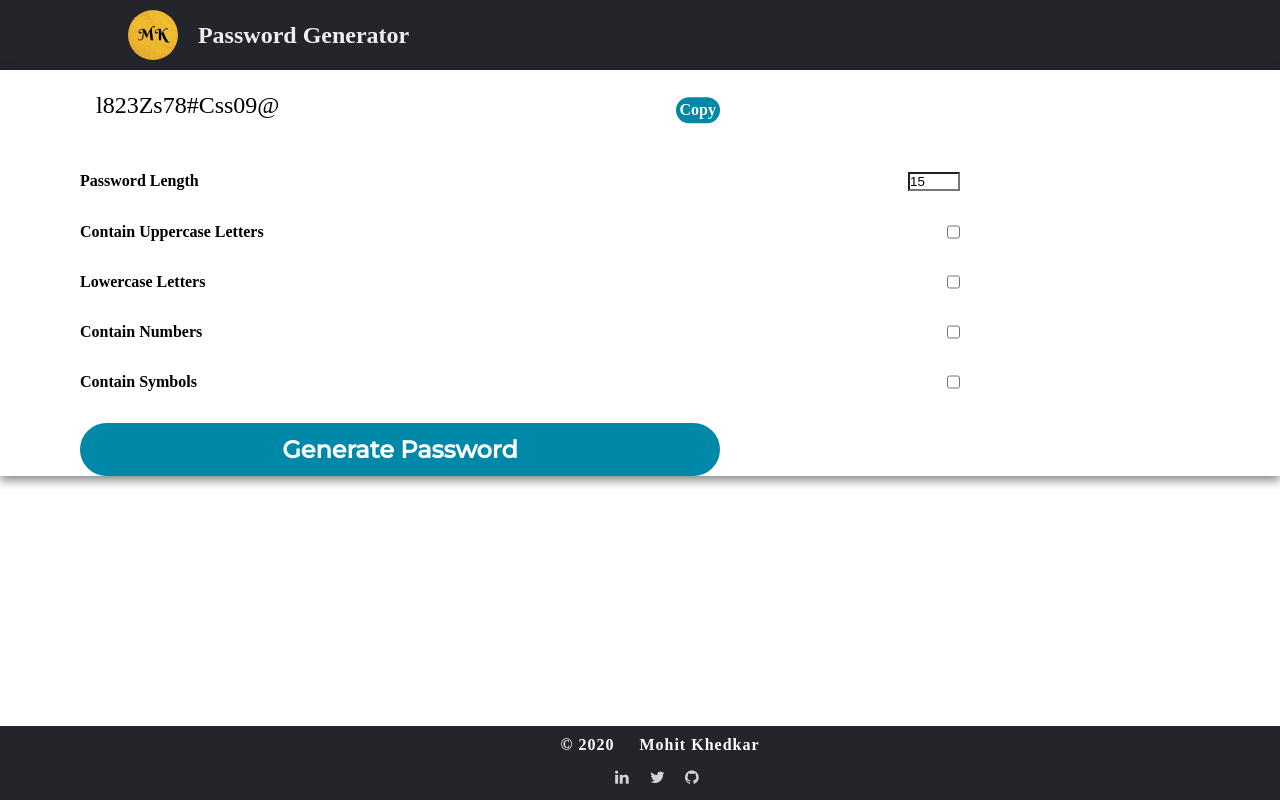
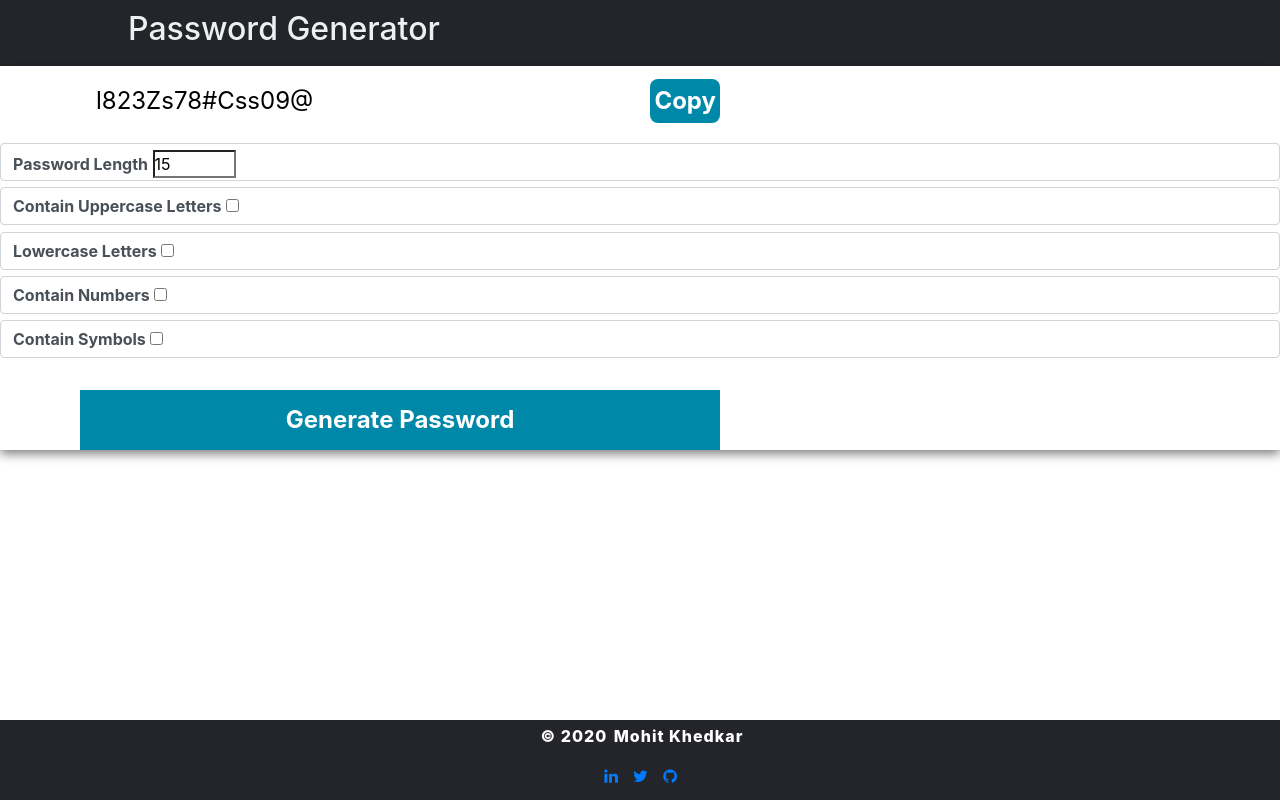
Before and after one commit to mohitkhedkar/vanilla-javascript-mini-projects, a plain HTML site: page Password-Generator/index.html in a window 1280 px wide. Drawn offline with nearby package versions, Linux system fonts and the light colour scheme.

Commit message:
Password Generator update

```diff
--- a/Password-Generator/index.html
+++ b/Password-Generator/index.html
@@ -6,10 +6,10 @@
     <title>Password Generator</title>
     <link rel="stylesheet" href="style.css">
     <link rel="stylesheet" href="https://stackpath.bootstrapcdn.com/font-awesome/4.7.0/css/font-awesome.min.css">
+    <link rel="stylesheet" href="https://stackpath.bootstrapcdn.com/bootstrap/4.5.2/css/bootstrap.min.css" integrity="sha384-JcKb8q3iqJ61gNV9KGb8thSsNjpSL0n8PARn9HuZOnIxN0hoP+VmmDGMN5t9UJ0Z" crossorigin="anonymous">
 </head>
 <body>
     <header>
-        <img class="logo" src="image/logo.jpeg" alt="logo" >
         <h2>Password Generator </h2>
 
     </header>
--- a/Password-Generator/style.css
+++ b/Password-Generator/style.css
@@ -47,13 +47,13 @@ button{
     background-color: rgba(0, 136, 169, 1);
     border: none;
     border-radius: 50px;
-    cursor: pointer;
-    transition: all 0.3s ease 0s;
+    /* cursor: pointer; */
+    /* transition: all 0.3s ease 0s; */
 }
 
 button:hover{
-    color: #444444;
-    background-color: rgba(255, 255, 255, 0.8);
+    color: #ffffff;
+    background-color: rgb(0, 0, 0);
 }
 
 /* main Section Styling */
@@ -85,15 +85,17 @@ button:hover{
     font-weight: bold;
     padding: 0.25rem;
     position: absolute;
+    border-radius: 8px;
     right: 0;
-    transform: translate(0, 20%);
-    transition: opacity 0.2s ease, transform 0.2s ease;
+    /* transform: translate(0, 20%); */
     opacity: 50;
 }
 
 .pw:hover button {
     opacity: 10;
-    transform: translate(0, 0%);
+    border: 2px solid #008CBA;
+    color: aqua;
+    background-color: white;
 }
 
 .pw-body {
@@ -105,10 +107,10 @@ button:hover{
     color: rgb(0, 0, 0);
     display: flex;
     justify-content: space-between;
-    margin-top: 2rem;
-    margin-left: 5rem;
-    margin-right: 20rem;
+    margin-top: 0.5%;
+
 }
+
 .len{
     color: #fff;
     background-color: #ffffff;
@@ -118,7 +120,6 @@ button:hover{
 .generate {
     border: none;
     color: #ffffff;
-    cursor: pointer;
     display: block;
     font-size: 1.5rem;
     font-weight: bold;
@@ -143,8 +144,8 @@ button:hover{
 .madeby{
     background-color: #24252A;
      text-align: center;
-     margin-top: 10px;
-     margin-left: 20px;
+     margin-top: 4px;
+     margin-left: 2px;
      font-weight: 800;
      letter-spacing: 1px;
 }
@@ -165,7 +166,7 @@ a{
 
 .fa {
     background-color: #24252A;
-    padding: 15px;
+    padding-bottom: 1rem;
     font-size: 20px;
     width: 25px;
     text-align: center;
```
Also changed, not shown: Password-Generator/image/logo.jpeg (deleted).
